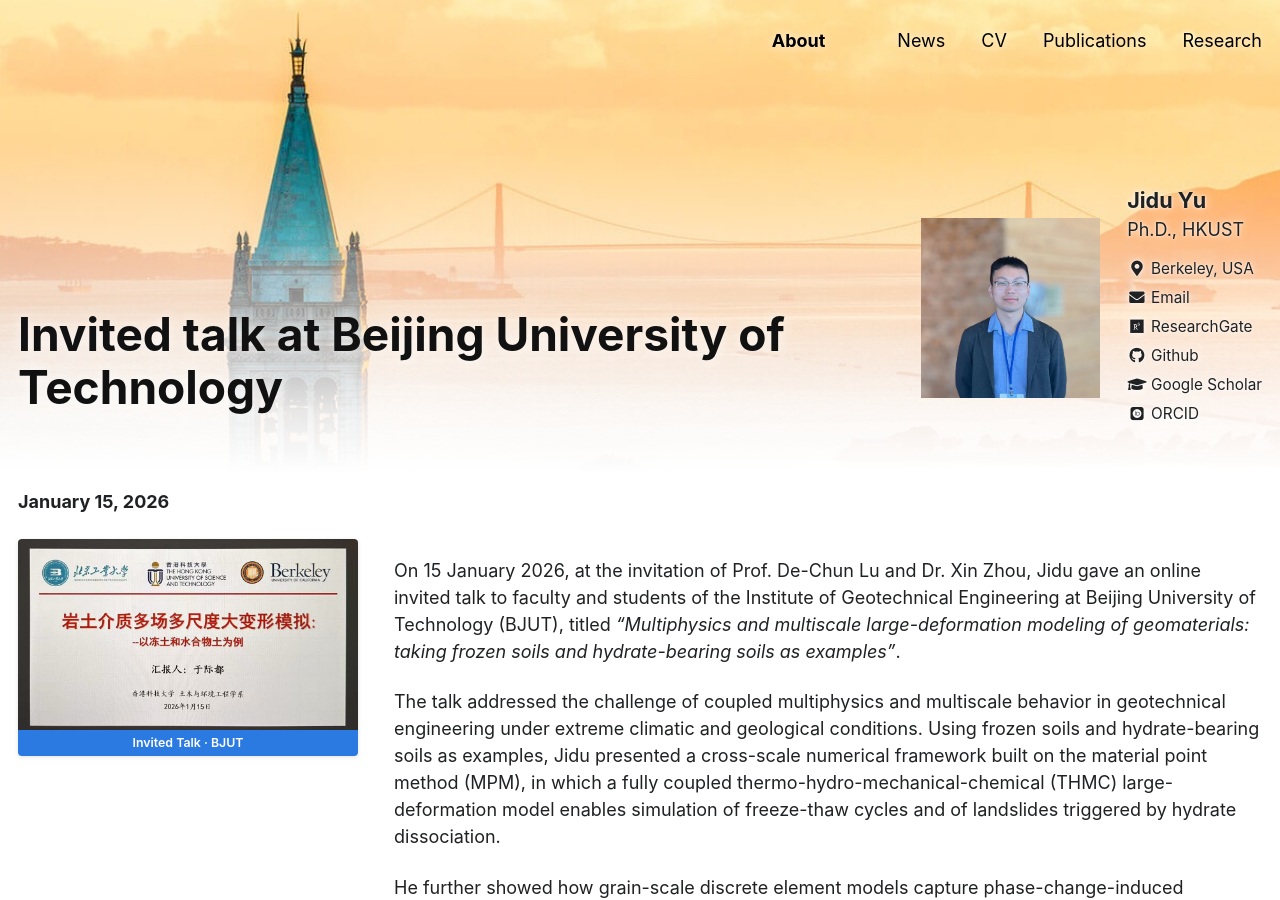
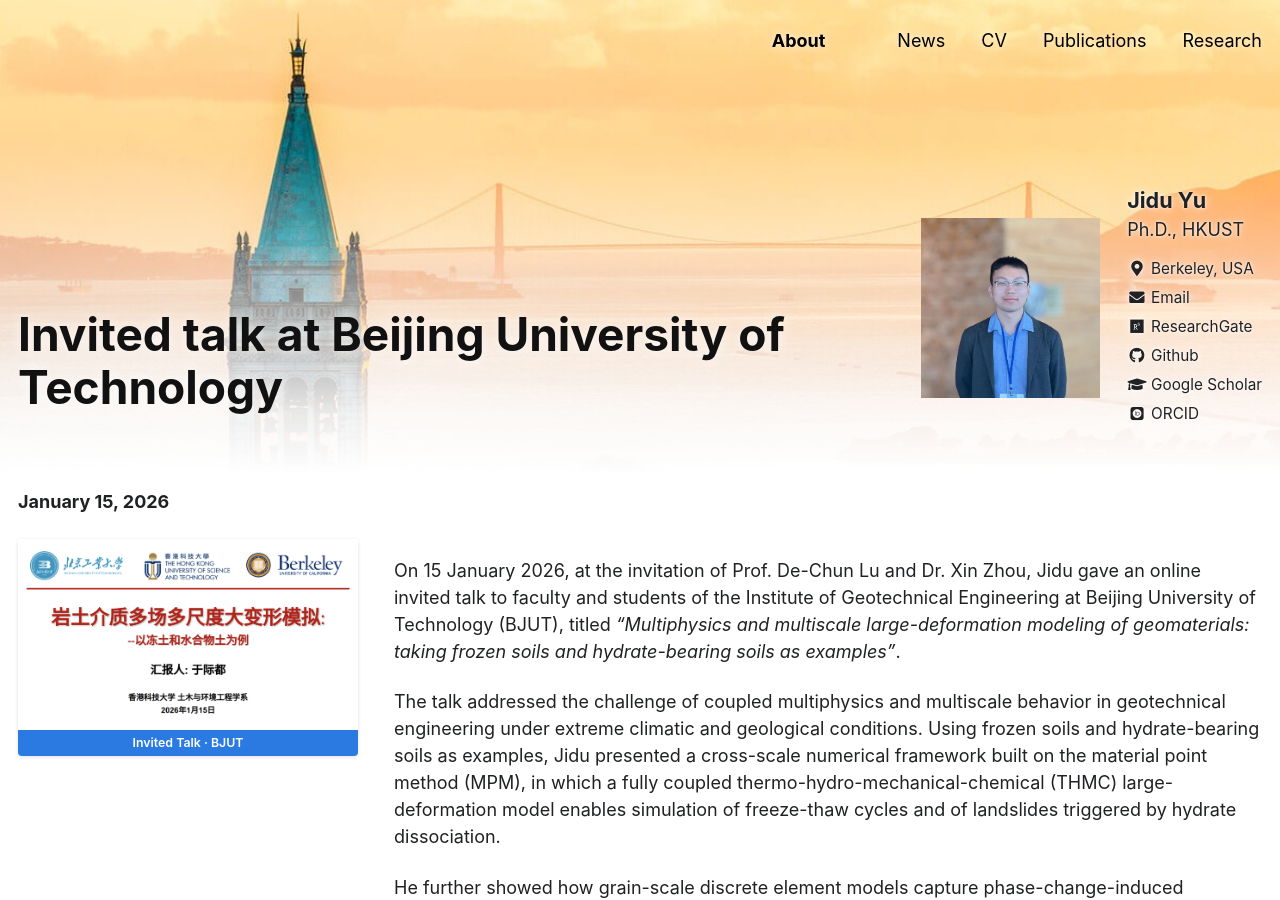
Before and after one commit to yujidu/yujidu.github.io, a Jekyll site: the page built from _news/2026-01-bjut-invited-talk.md, in a window 1280 px wide and 900 px high. Built offline with Jekyll 4.4.1, drawn with Linux system fonts in a browser that asks for light colours; some web fonts are replaced.

Commit message:
BJUT news: clean title-slide image
Co-Authored-By: Claude Opus 5.5 <noreply@anthropic.com>
Claude-Session: https://claude.ai/code/session_01CtadbDehUMWbEMdjGRSUo3

```diff
--- a/_news/2026-01-bjut-invited-talk.md
+++ b/_news/2026-01-bjut-invited-talk.md
@@ -1,7 +1,7 @@
 ---
 title: Invited talk at Beijing University of Technology
 date: '2026-01-15'
-image: /images/news/bjut-invited-talk-2026.jpg
+image: /images/news/bjut-invited-talk-2026-slide.png
 label: Invited Talk · BJUT
 image_fit: cover
 summary: Jidu gave an online invited talk to the Institute of Geotechnical Engineering at Beijing University of Technology on multiphysics and multiscale large-deformation modeling of geomaterials, with frozen soils and hydrate-bearing soils as examples.
```
Also changed, not shown: images/news/bjut-invited-talk-2026-slide.png (added), images/news/bjut-invited-talk-2026.jpg (deleted).
